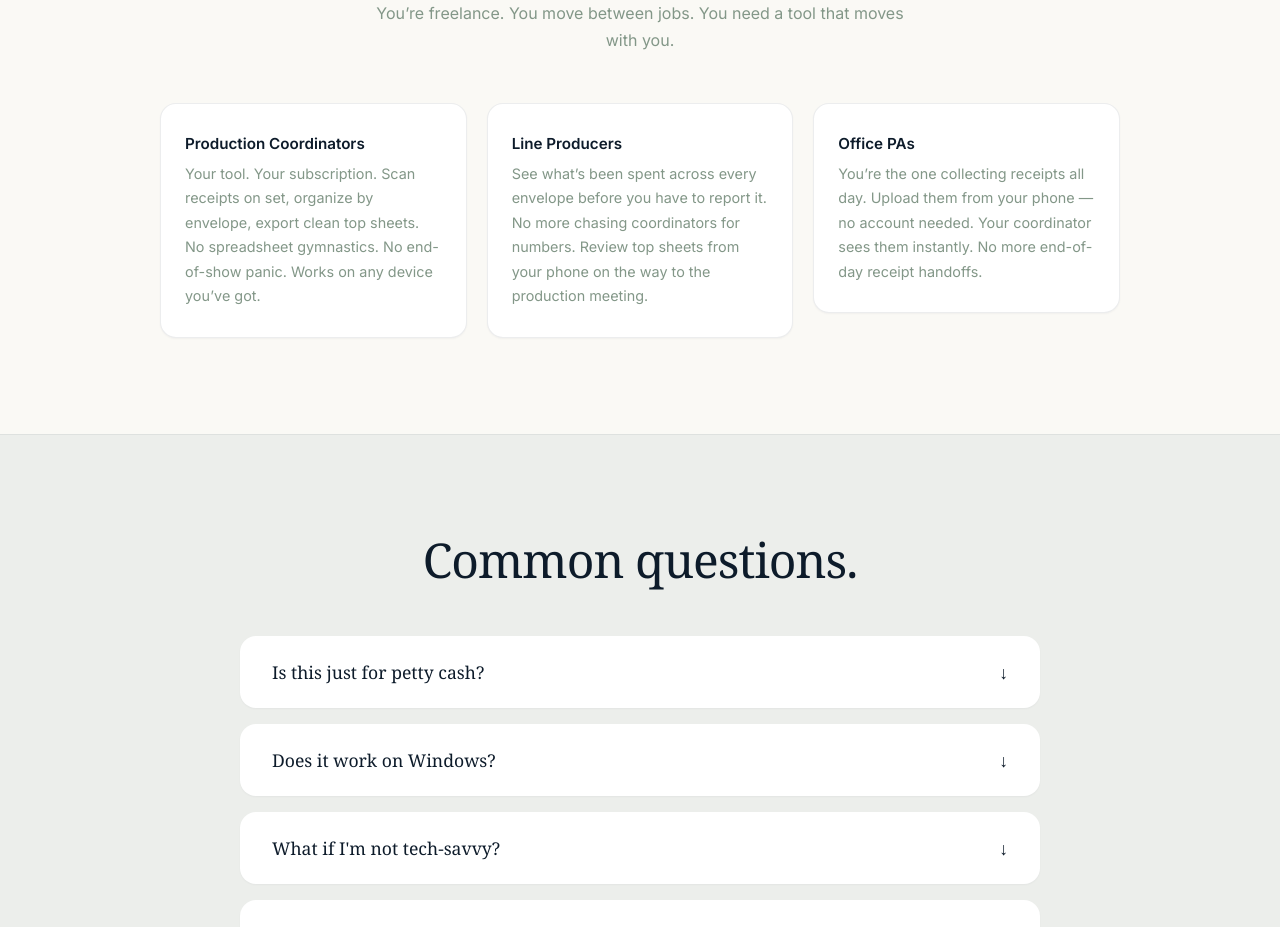
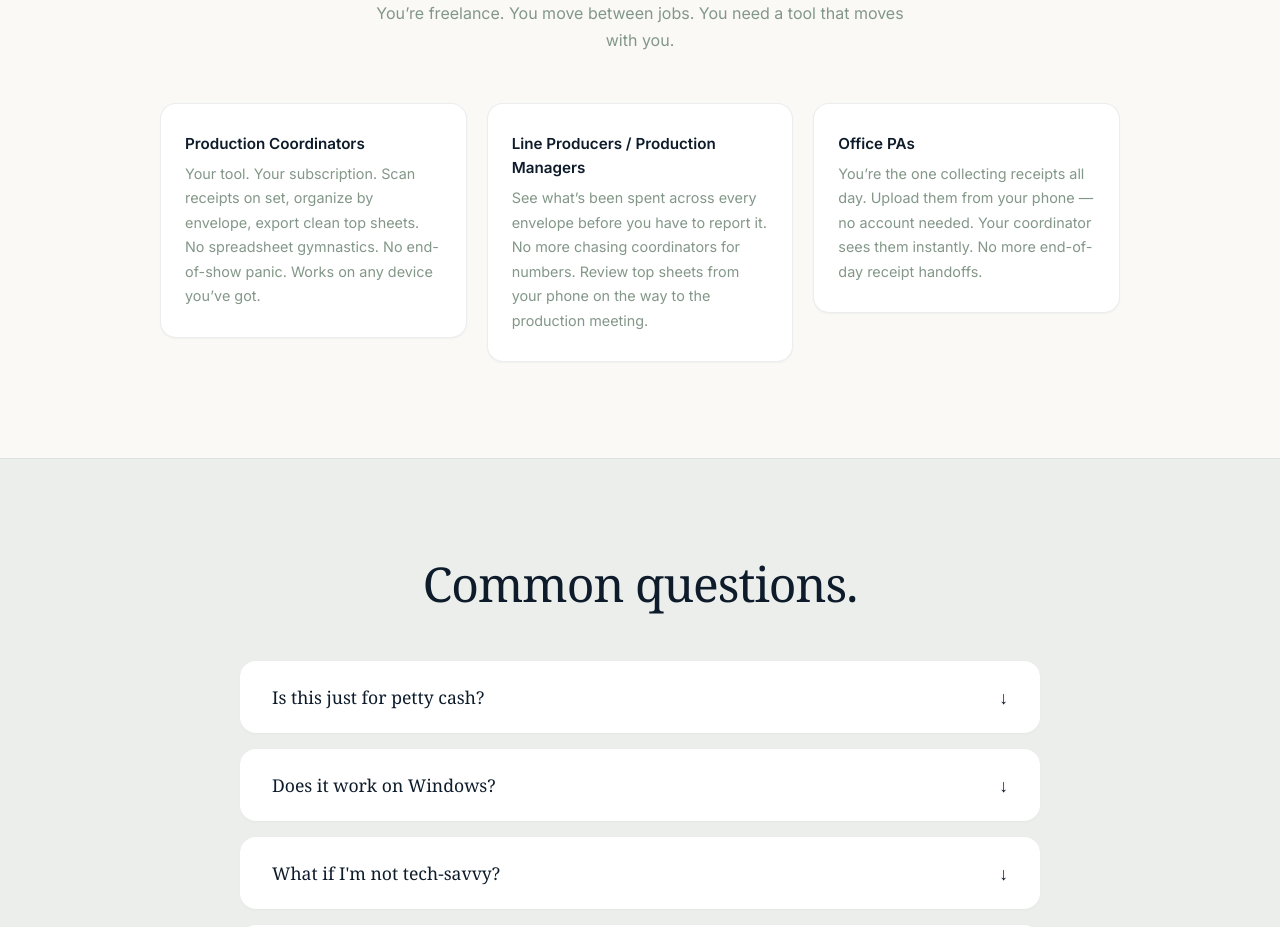
Before and after one commit to blynch33/opa-landing, a Next.js app: page / in a window 1280 px wide. Shown: the part 7220-8147 px from the top of the page. Built offline with nearby package versions, Linux system fonts and the light colour scheme; no server answers; a web font is replaced by a local one.

Commit message:
Add Production Managers to Line Producers role card
Co-Authored-By: Claude Opus 4.6 <noreply@anthropic.com>

```diff
--- a/app/page.tsx
+++ b/app/page.tsx
@@ -1237,7 +1237,7 @@ export default function Home() {
                 desc: 'Your tool. Your subscription. Scan receipts on set, organize by envelope, export clean top sheets. No spreadsheet gymnastics. No end-of-show panic. Works on any device you\u2019ve got.',
               },
               {
-                title: 'Line Producers',
+                title: 'Line Producers / Production Managers',
                 desc: 'See what\u2019s been spent across every envelope before you have to report it. No more chasing coordinators for numbers. Review top sheets from your phone on the way to the production meeting.',
               },
               {
```
